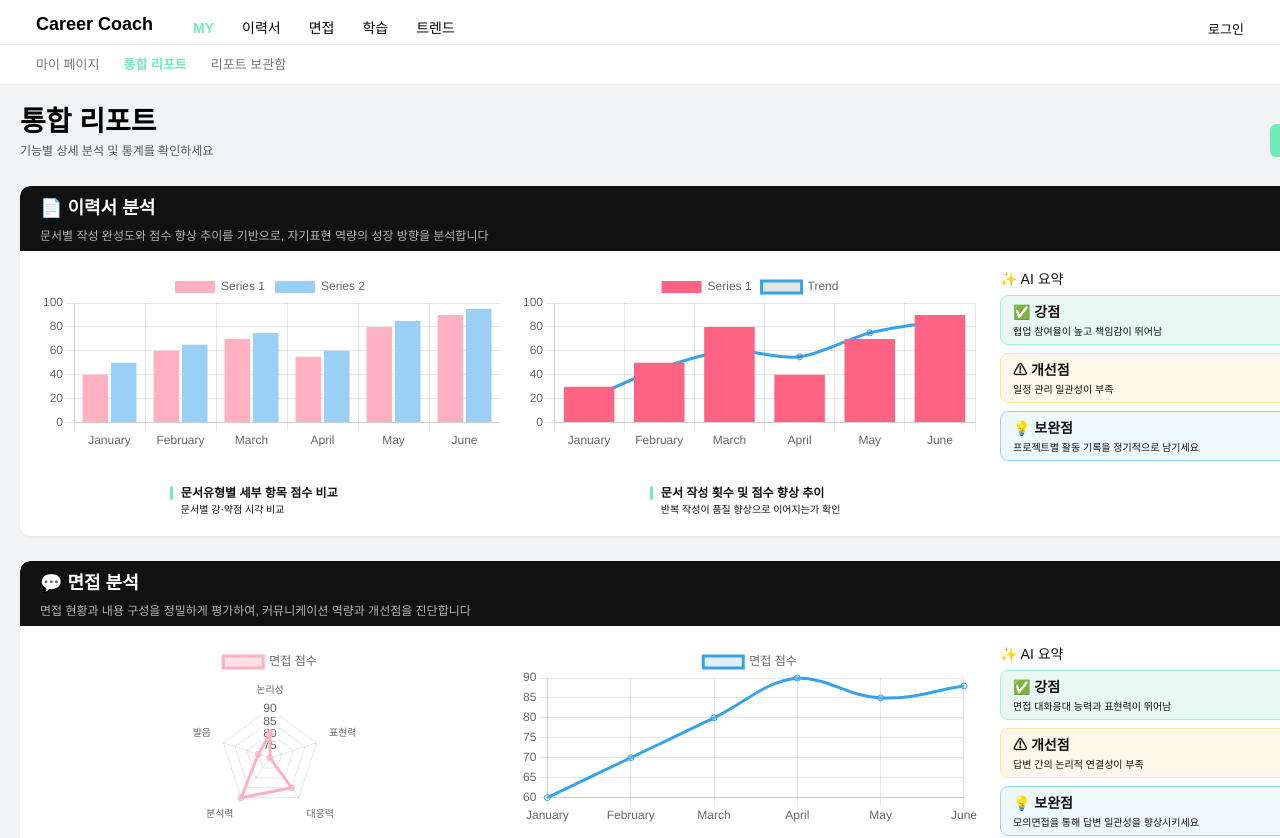
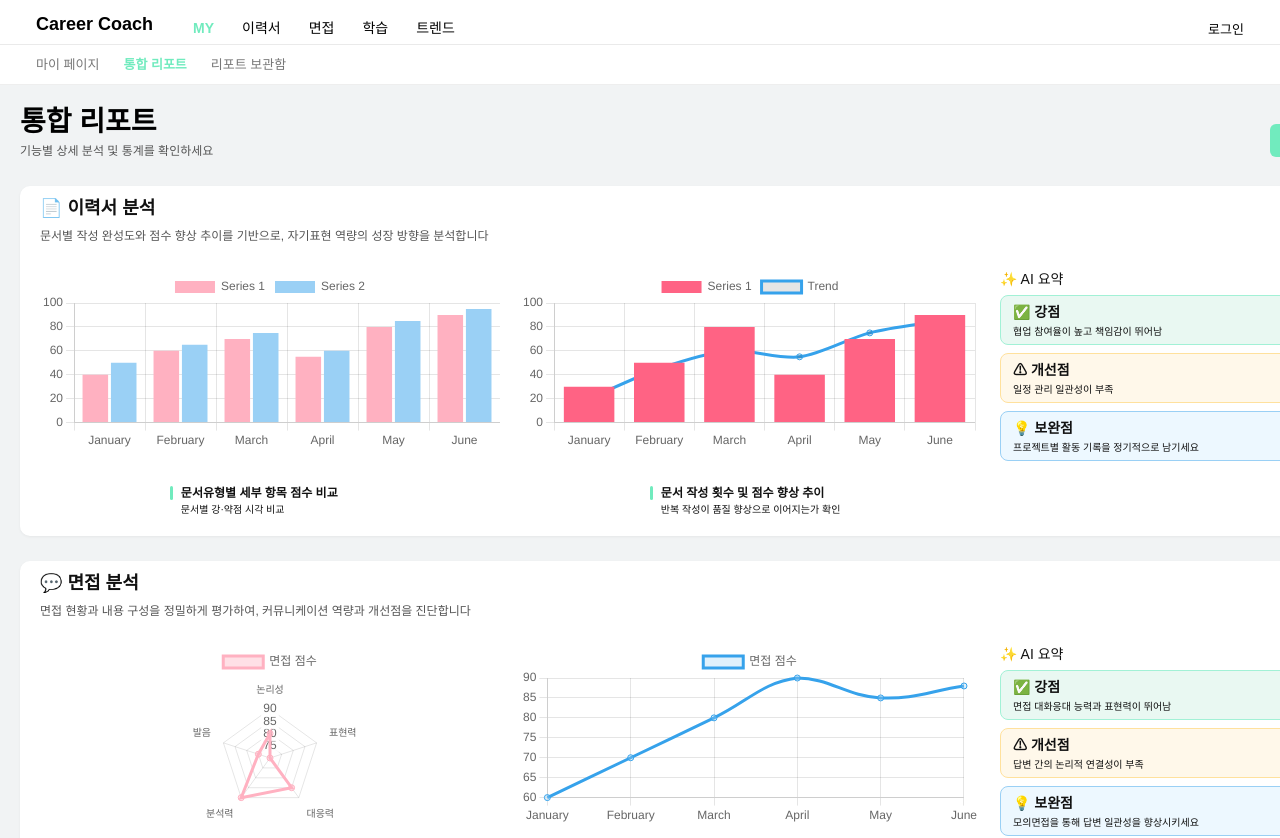
Before and after one commit to llbk-team/llbky-front, a Vue app: page /my/report in a window 1280 px wide. Shown: the top 838 px of the page. Built offline with nearby package versions, Linux system fonts and the light colour scheme; a web font is replaced by a local one.

Commit message:
style: 통합 리포트 제목 UI 수정

```diff
--- a/src/views/my/MyReport.vue
+++ b/src/views/my/MyReport.vue
@@ -300,7 +300,7 @@ const areaData = ref({
 
 .card-header {
     height: 65px;
-    background: #111111;
+
     color: #fff;
     padding: 12px 20px;
     border-radius: 10px 10px 0 0;
@@ -309,11 +309,12 @@ const areaData = ref({
 .card-header h3 {
     font-size: 18px;
     font-weight: 700;
+    color: #111111;
 }
 
 .card-header p {
     font-size: 12px;
-    color: #B4B4B4;
+    color: #555555;
     margin-top: 3px;
 }
 
```
